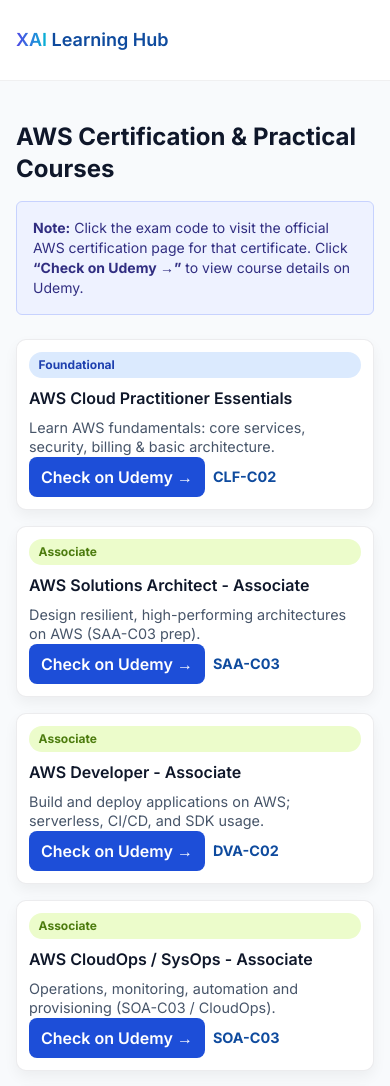
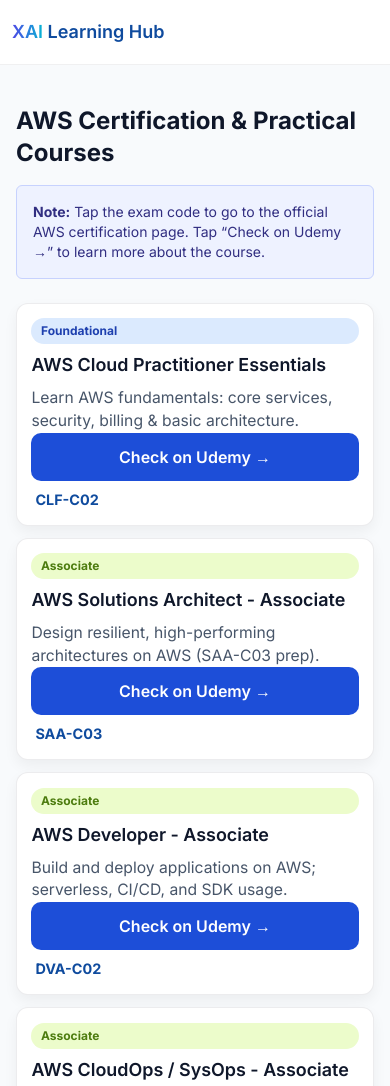
Before and after one commit to bhartisunita/xailearninghub, a plain HTML site: page courses.html in a window 390 px wide. Shown: the top 1086 px of the page. Drawn offline with nearby package versions, Linux system fonts and the light colour scheme.

Commit message:
Update site

```diff
--- a/courses.html
+++ b/courses.html
@@ -27,7 +27,7 @@
       display:grid;
       gap:1rem;
       grid-template-columns: repeat(auto-fill, minmax(260px, 1fr));
-      align-items: stretch; /* force cards stretch to same height */
+      align-items: stretch;
     }
 
     .card {
@@ -36,8 +36,7 @@
       padding:1rem;
       border:1px solid rgba(15,23,42,0.08);
       box-shadow:0 6px 14px rgba(0,0,0,0.05);
-
-      display:flex;           /* make vertical flex container */
+      display:flex;
       flex-direction:column;
     }
 
@@ -49,11 +48,11 @@
       font-weight:700;
     }
 
-    /* Color coding for levels */
-    .tag-foundational { background:#dbeafe; color:#1e40af; }   /* blue-ish */
-    .tag-associate    { background:#ecfccb; color:#4d7c0f; }   /* green-ish */
-    .tag-professional { background:#fee2e2; color:#991b1b; }   /* red-ish */
-    .tag-specialty    { background:#fff7ed; color:#92400e; }   /* amber-ish */
+    /* Level color codes */
+    .tag-foundational { background:#dbeafe; color:#1e40af; }
+    .tag-associate    { background:#ecfccb; color:#4d7c0f; }
+    .tag-professional { background:#fee2e2; color:#991b1b; }
+    .tag-specialty    { background:#fff7ed; color:#92400e; }
 
     .title {
       margin-top:0.5rem;
@@ -65,7 +64,7 @@
       margin-top:0.5rem;
       font-size:0.95rem;
       color:#475569;
-      line-height:1.35;
+      line-height:1.45;
     }
 
     .btn-udemy {
@@ -85,7 +84,6 @@
       font-size:0.9rem;
     }
 
-    /* actions anchored to bottom of card */
     .card-actions {
       margin-top:auto;
       display:flex;
@@ -95,11 +93,11 @@
     }
 
     .exam-link {
-      color: #0f4b9e;
+      color:#0f4b9e;
       font-weight:700;
-      text-decoration: none;
+      text-decoration:none;
     }
-    .exam-link:hover { text-decoration: underline; }
+    .exam-link:hover { text-decoration:underline; }
 
     header{
       background:#fff;
@@ -109,10 +107,59 @@
       z-index:40;
     }
 
-    @media (max-width:420px) {
-      .card { padding:0.75rem; }
-      .title { font-size:1rem; }
-      .desc { font-size:0.9rem; }
+    /* ------------------ MOBILE IMPROVEMENTS ------------------ */
+    @media (max-width: 640px) {
+      .container { padding:1rem; }
+
+      .grid-courses {
+        grid-template-columns: 1fr;
+        gap:0.75rem;
+      }
+
+      .card {
+        padding:0.9rem;
+        border-radius:12px;
+      }
+
+      .title { font-size:1.12rem; }
+      .desc  { font-size:0.98rem; }
+
+      .card-actions {
+        flex-direction:column;
+        align-items:stretch;
+      }
+
+      .btn-udemy {
+        width:100%;
+        padding:0.75rem;
+        font-size:1rem;
+        text-align:center;
+        border-radius:10px;
+      }
+
+      .card-actions .muted,
+      .card-actions .exam-link {
+        width:100%;
+        text-align:left;
+        padding-left:2px;
+      }
+
+      header .container {
+        padding-left:0.75rem;
+        padding-right:0.75rem;
+        height:64px;
+      }
+    }
+
+    /* Tablet optimizations */
+    @media (min-width:641px) and (max-width:1024px) {
+      .grid-courses { grid-template-columns:repeat(2, minmax(220px, 1fr)); }
+      .card { padding:1rem; }
+    }
+
+    .btn-udemy, .card-actions a {
+      -webkit-tap-highlight-color:rgba(0,0,0,0.05);
+      touch-action:manipulation;
     }
   </style>
 </head>
@@ -136,11 +183,13 @@
 
   <!-- MAIN -->
   <main class="container py-10">
+
     <h1 class="text-2xl font-bold mb-4">AWS Certification & Practical Courses</h1>
 
     <div class="p-4 mb-6 bg-indigo-50 border border-indigo-200 text-indigo-900 rounded-md text-sm">
       <strong>Note:</strong>
-      Click the exam code to visit the official AWS certification page for that certificate. Click <strong>“Check on Udemy →”</strong> to view course details on Udemy.
+      Tap the exam code to go to the official AWS certification page.
+      Tap “Check on Udemy →” to learn more about the course.
     </div>
 
     <div id="coursesGrid" class="grid-courses" aria-live="polite"></div>
```
Also changed, not shown: 1 other file.
